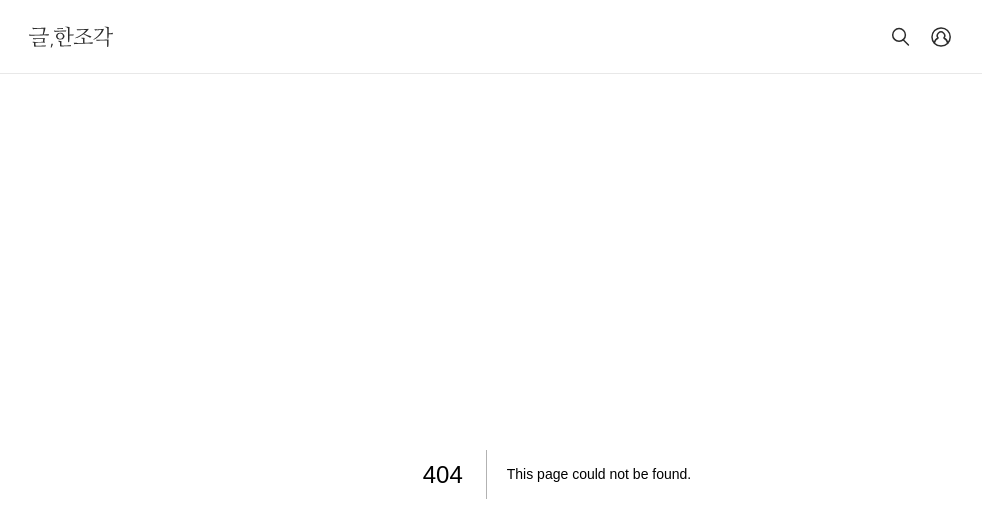
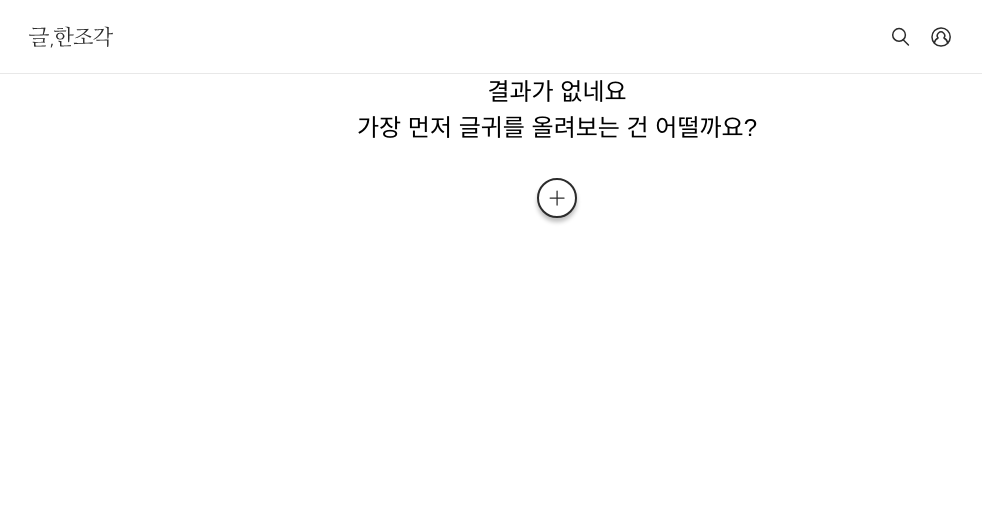
Before and after one commit to dnd-side-project/dnd-6th-10-a-piece-of-writing, a Next.js app in the folder frontend/: page /noresult in a window 1280 px wide. Before the commit this address had no page. Shown: the top 522 px of the page, without its empty margins (83-1065 px from the left). Built offline with nearby package versions, Linux system fonts and the light colour scheme; a web font is replaced by a local one.

Commit message:
[feat] 결과없음 컴퍼넌트 추가

```diff
--- /dev/null
+++ b/frontend/components/NoResult.tsx
@@ -0,0 +1,19 @@
+import React from 'react'
+
+import AddButton from '@/components/button/AddButton'
+import { FlexDiv } from '@/components/style/div/FlexDiv'
+
+type Props = {}
+
+const NoResult: React.FC<Props> = ({}) => {
+  return (
+    <FlexDiv direction={'column'}>
+      <div className={'whitespace-pre-line text-h3 text-center mb-8'}>
+        {'결과가 없네요 \n 가장 먼저 글귀를 올려보는 건 어떨까요?'}
+      </div>
+      <AddButton />
+    </FlexDiv>
+  )
+}
+
+export default NoResult
--- /dev/null
+++ b/frontend/components/button/AddButton.tsx
@@ -0,0 +1,29 @@
+import React from 'react'
+
+import Image from 'next/image'
+import styled from 'styled-components'
+
+import { FlexDiv } from '@/components/style/div/FlexDiv'
+
+type Props = {}
+
+const AddButton: React.FC<Props> = ({}) => {
+  return (
+    <AddButtonContainer>
+      <Image src={'/add.svg'} width={24} height={24} alt={'add'} />
+    </AddButtonContainer>
+  )
+}
+
+const AddButtonContainer = styled(FlexDiv)`
+  width: 40px;
+  height: 40px;
+  cursor: pointer;
+  padding: 8px;
+  border-radius: 30px;
+  box-shadow: 0 4px 4px 0 rgba(0, 0, 0, 0.25);
+  border: solid 2px #2c2c2c;
+  background-color: #fff;
+`
+
+export default AddButton
--- /dev/null
+++ b/frontend/pages/noresult.tsx
@@ -0,0 +1,11 @@
+import React from 'react'
+
+import NoResult from '@/components/NoResult'
+
+type Props = {}
+
+const Test: React.FC<Props> = ({}) => {
+  return <NoResult />
+}
+
+export default Test
```
Also changed, not shown: frontend/public/add.svg (added).
